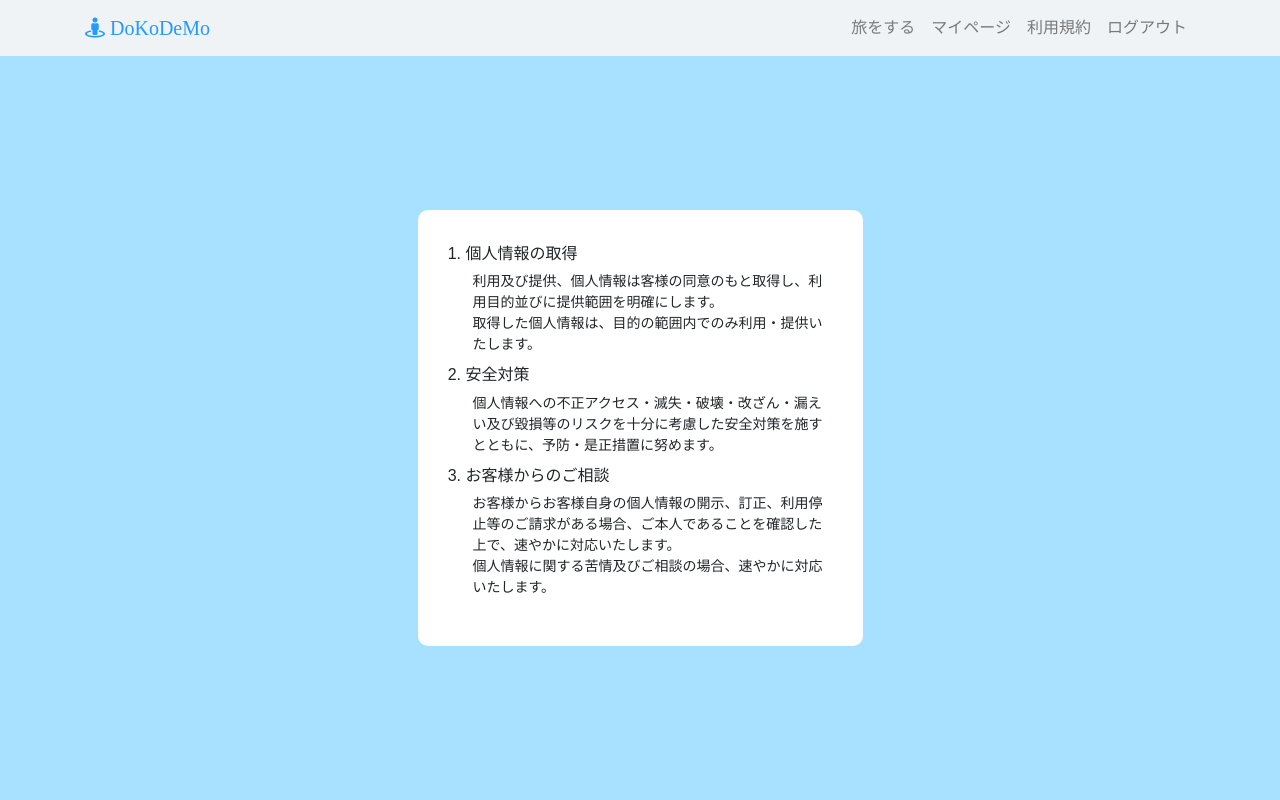
After one commit to cochumo/dokodemo_git, a PHP site: page /terms.php in a window 1280 px wide. The commit adds this page. Run offline with PHP 8.4, Linux system fonts and the light colour scheme; some libraries are stand-ins or nearby versions.

Commit message:
logを削除、利用規約のリンクを繋ぐ

```diff
--- a/style.css
+++ b/style.css
@@ -738,7 +738,40 @@ p {
   padding: .5em 0;
 }
 
+/* 利用規約 */
+
+.terms_main .row {
+  height: calc(100vh - 56px);
+}
+
+.terms_main .terms_wrap {
+  padding: 2em;
+  background-color: #fff;
+  border-radius: 10px;
+}
+
+.terms_main .terms_wrap ol {
+  padding-left: 1em;
+}
+
+.terms_main .terms_wrap li {
+  list-style: decimal;
+  margin-bottom: .5em;
+}
+
+.terms_main .terms_wrap h4 {
+  font-size: 16px;
+}
+
+.terms_main .terms_wrap p {
+  padding-left: .5em;
+  font-size: 14px;
+}
+
+
 @media screen and (max-width: 767px) {
+
+  /* mapview */
 
   .mapview #pano {
     height: calc(70vh - 56px);
@@ -781,4 +814,25 @@ p {
     padding-top: 1em;
     padding-bottom: 1em;
   }
+
+  /* index */
+
+  .content_footer {
+    flex-wrap: wrap;
+    -webkit-flex-wrap: wrap;
+    flex-direction: row-reverse;
+    -webkit-flex-direction: row-reverse;
+  }
+
+  .content_footer .msg {
+    width: 100%;
+  }
+
+  /* 利用規約 */
+
+  .terms_main .row {
+    height: initial;
+    margin: 1em 0;
+  }
+
 }
--- /dev/null
+++ b/terms.php
@@ -0,0 +1,87 @@
+<!doctype html>
+<html lang="ja">
+
+<head>
+  <meta charset="UTF-8">
+  <meta name="viewport" content="width=device-width, initial-scale=1.0">
+	<meta http-equiv="X-UA-Compatible" content="ie=edge">
+  <title>ご利用規約 DoKoDeMo - ストリートビューで旅しよう</title>
+  <!--Bootstrap４に必要なCSSとJavaScriptを読み込み-->
+  <link rel="stylesheet" href="https://stackpath.bootstrapcdn.com/bootstrap/4.1.3/css/bootstrap.min.css" integrity="sha384-MCw98/SFnGE8fJT3GXwEOngsV7Zt27NXFoaoApmYm81iuXoPkFOJwJ8ERdknLPMO" crossorigin="anonymous">
+  <script src="https://code.jquery.com/jquery-3.3.1.js"></script>
+  <script src="https://cdnjs.cloudflare.com/ajax/libs/popper.js/1.14.3/umd/popper.min.js" integrity="sha384-ZMP7rVo3mIykV+2+9J3UJ46jBk0WLaUAdn689aCwoqbBJiSnjAK/l8WvCWPIPm49" crossorigin="anonymous"></script>
+  <script src="https://stackpath.bootstrapcdn.com/bootstrap/4.1.3/js/bootstrap.min.js" integrity="sha384-ChfqqxuZUCnJSK3+MXmPNIyE6ZbWh2IMqE241rYiqJxyMiZ6OW/JmZQ5stwEULTy" crossorigin="anonymous"></script>
+  <link href="https://use.fontawesome.com/releases/v5.0.6/css/all.css" rel="stylesheet">
+  <!-- リセット CSS -->
+  <link rel="stylesheet" type="text/css" href="http://yui.yahooapis.com/3.18.1/build/cssreset/cssreset-min.css">
+  <!--style.cssを読み込み-->
+  <link href="style.css" rel="stylesheet" type="text/css">
+  <script type="text/javascript" src="common.js"></script>
+  <link rel="shortcut icon" href="dokodemo.ico" type="image/x-icon">
+</head>
+
+<body class="index">
+  <!-- Navigation -->
+  <nav class="navbar navbar-expand-lg navbar-light fixed-top" id="mainNav">
+    <div class="container">
+      <a class="t_logo navbar-brand js-scroll-trigger" href="index.php">
+        <i class="fas fa-street-view"></i> DoKoDeMo
+      </a>
+      <button class="navbar-toggler navbar-toggler-right" type="button" data-toggle="collapse" data-target="#navbarResponsive" aria-controls="navbarResponsive" aria-expanded="false" aria-label="Toggle navigation">
+        <span class="navbar-toggler-icon"></span>
+      </button>
+      <div class="collapse navbar-collapse" id="navbarResponsive">
+        <ul class="navbar-nav ml-auto">
+          <li class="nav-item">
+            <a class="nav-link js-scroll-trigger" href="travel_select/travel_index.php">旅をする</a>
+          </li>
+          <li class="nav-item">
+            <a class="nav-link js-scroll-trigger" href="mypage.php">マイページ</a>
+          </li>
+          <li class="nav-item">
+            <a class="nav-link js-scroll-trigger" href="terms.php">利用規約</a>
+          </li>
+          <li class="nav-item">
+            <a class="nav-link js-scroll-trigger" href="logout.php">ログアウト</a>
+          </li>
+        </ul>
+      </div>
+    </div>
+  </nav>
+
+  <section class="nav_margin">
+  </section>
+
+  <section class="terms_main container">
+    <div class="flexbox row">
+      <div class="col-lg-5 col-md-8 col-sm-12">
+        <div class="terms_wrap">
+          <ol>
+            <li>
+              <h4>個人情報の取得</h4>
+              <p>
+                利用及び提供、個人情報は客様の同意のもと取得し、利用目的並びに提供範囲を明確にします。<br>
+                取得した個人情報は、目的の範囲内でのみ利用・提供いたします。
+              </p>
+            </li>
+            <li>
+              <h4>安全対策</h4>
+              <p>
+                個人情報への不正アクセス・滅失・破壊・改ざん・漏えい及び毀損等のリスクを十分に考慮した安全対策を施すとともに、予防・是正措置に努めます。
+            </li>
+            <li>
+              <h4>お客様からのご相談</h4>
+              <p>
+                お客様からお客様自身の個人情報の開示、訂正、利用停止等のご請求がある場合、ご本人であることを確認した上で、速やかに対応いたします。<br>
+                個人情報に関する苦情及びご相談の場合、速やかに対応いたします。
+              </p>
+            </li>
+          </ol>
+        </div>
+      </div>
+    </div>
+  </section>
+
+</body>
+
+</html>
--- a/travel_select/tours/abRoadApi.php
+++ b/travel_select/tours/abRoadApi.php
@@ -62,7 +62,7 @@
             <a class="nav-link js-scroll-trigger" href="../../mypage.php">マイページ</a>
           </li>
           <li class="nav-item">
-            <a class="nav-link js-scroll-trigger" href="#">利用規約</a>
+            <a class="nav-link js-scroll-trigger" href="../../terms.php">利用規約</a>
           </li>
           <li class="nav-item">
             <a class="nav-link js-scroll-trigger" href="../../logout.php">ログアウト</a>
--- a/travel_select/tours_select.php
+++ b/travel_select/tours_select.php
@@ -64,7 +64,7 @@
             <a class="nav-link js-scroll-trigger" href="../mypage.php">マイページ</a>
           </li>
           <li class="nav-item">
-            <a class="nav-link js-scroll-trigger" href="#">利用規約</a>
+            <a class="nav-link js-scroll-trigger" href="../terms.php">利用規約</a>
           </li>
           <li class="nav-item">
             <a class="nav-link js-scroll-trigger" href="../logout.php">ログアウト</a>
--- a/travel_select/travel_index.php
+++ b/travel_select/travel_index.php
@@ -64,7 +64,7 @@
             <a class="nav-link js-scroll-trigger" href="../mypage.php">マイページ</a>
           </li>
           <li class="nav-item">
-            <a class="nav-link js-scroll-trigger" href="#">利用規約</a>
+            <a class="nav-link js-scroll-trigger" href="../terms.php">利用規約</a>
           </li>
           <li class="nav-item">
             <a class="nav-link js-scroll-trigger" href="../logout.php">ログアウト</a>
```
Also changed, not shown: index.php (+10 -8 lines), mapview.php (+8 -9 lines), mypage.php (+32 -21 lines), post_detail.php (+6 -6 lines), 1 other file.
